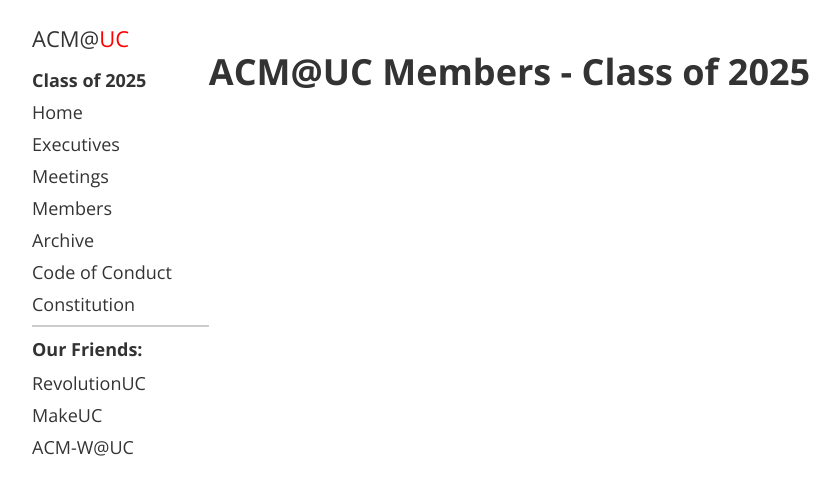
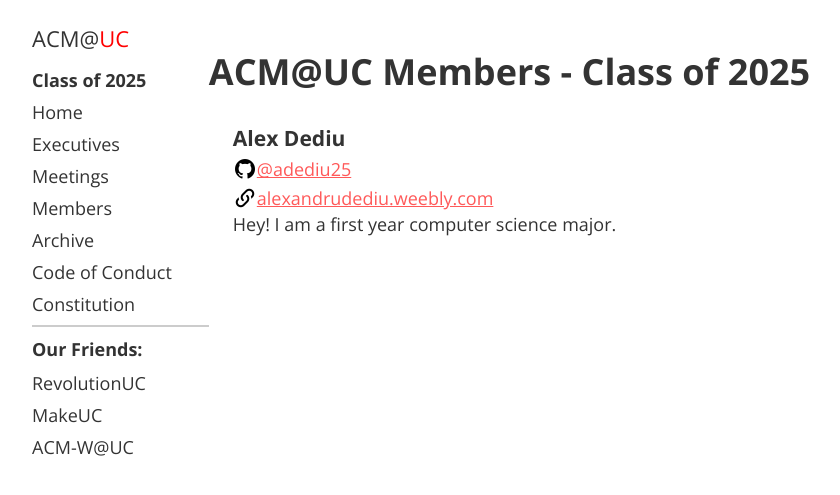
Before and after one commit to ACMatUC/acmatuc.github.io, a Jekyll site: the page built from members/class_of_2025.html, in a window 1280 px wide. Shown: the top 495 px of the page, without its empty margins (166-1006 px from the left). Built offline with Jekyll 4.4.1, drawn with Linux system fonts in a browser that asks for light colours.

Commit message:
Add Alex Dediu to members

```diff
--- a/_data/_2025_members.yml
+++ b/_data/_2025_members.yml
@@ -5,3 +5,7 @@
 #  image_url: <Direct link to a photo of yourself, I suggest copying a image link from social media (Github, Twitter)>
 #  github: <Your github username (without a @)>
 #  website: <A link to your website>
+- name: Alex Dediu
+  short_bio: Hey! I am a first year computer science major.
+  github: adediu25
+  website: alexandrudediu.weebly.com
```
